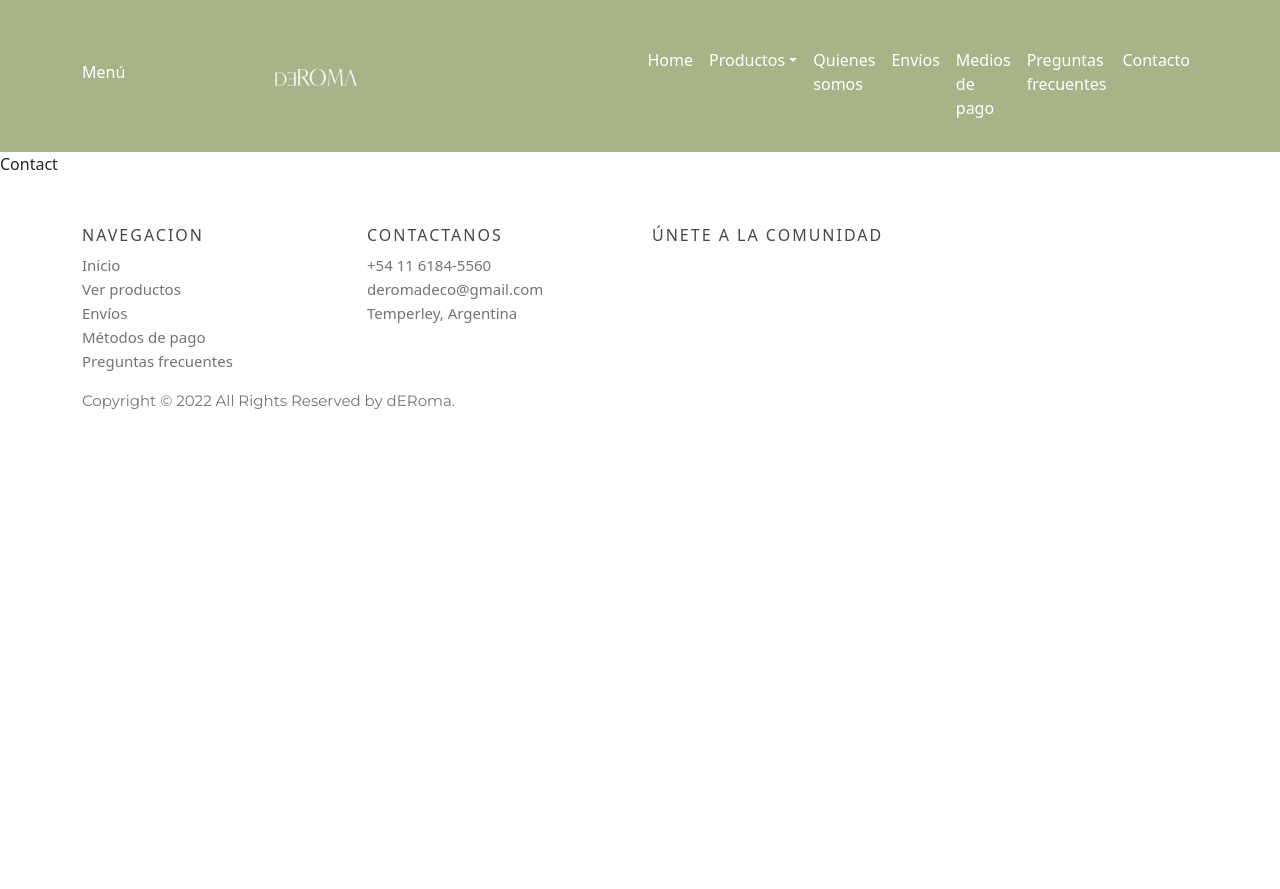
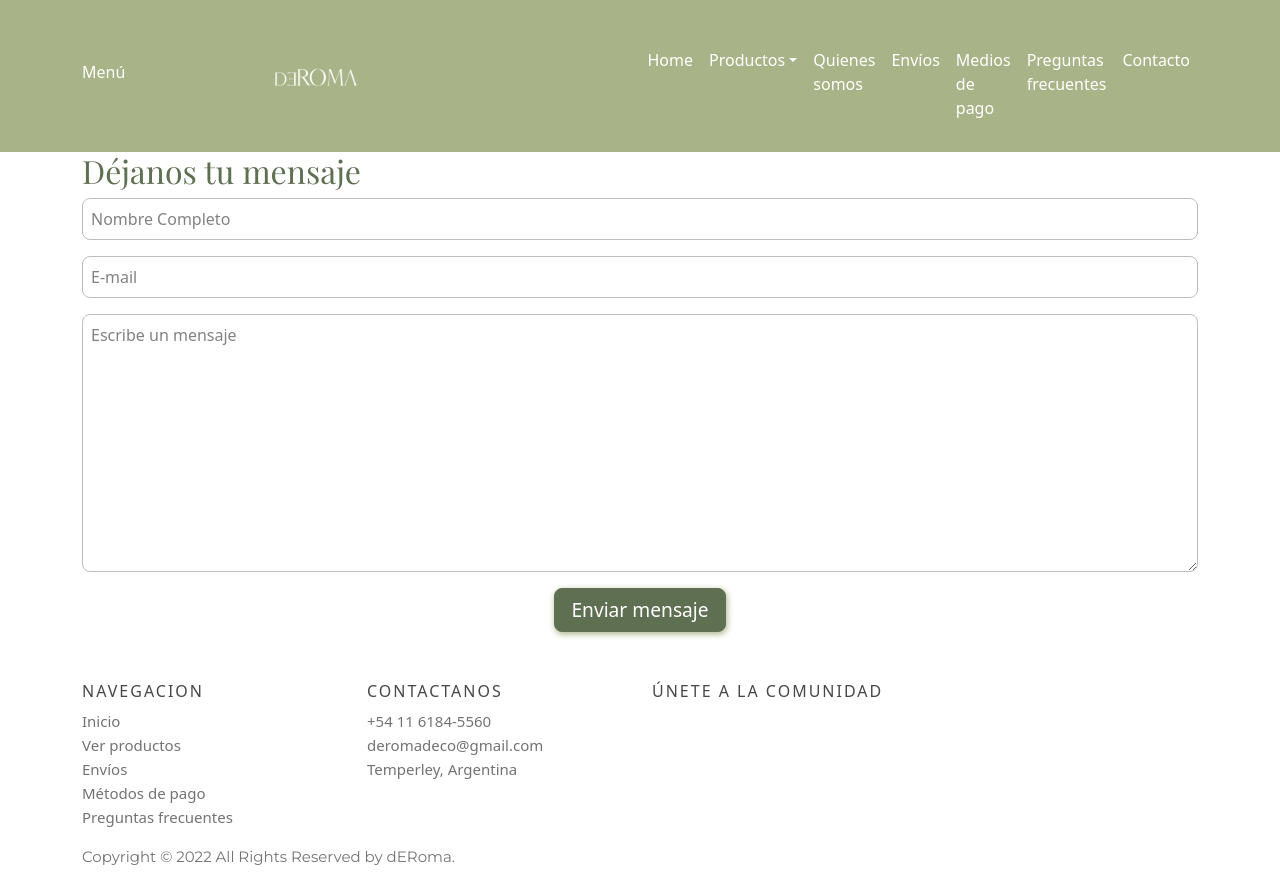
Before and after one commit to nicoarias47/de_roma, a React (Vite) app: page /contacto in a window 1280 px wide. Before the commit the page ends 800 px from the top, so only its background shows below. Built offline with nearby package versions, Linux system fonts and the light colour scheme.

Commit message:
component: ContactForm (only styles)

```diff
--- a/src/components/ContactForm/ContactForm.jsx
+++ b/src/components/ContactForm/ContactForm.jsx
@@ -1,7 +1,36 @@
 import React from "react";
 
 const ContactForm = () => {
-  return <div>ContactForm</div>;
+  return (
+    <div className="contact">
+      <div className="contact-form">
+        <h2>Déjanos tu mensaje</h2>
+        <form className="form">
+          <input
+            type="text"
+            name="name"
+            placeholder="Nombre Completo"
+            className="form-name"
+          />
+          <input
+            type="email"
+            name="email"
+            placeholder="E-mail"
+            className="form-email"
+          />
+          <textarea
+            name="message"
+            id=""
+            cols="30"
+            rows="10"
+            placeholder="Escribe un mensaje"
+            className="form-message"
+          ></textarea>
+          <input type="submit" value="Enviar mensaje" className="form-button" />
+        </form>
+      </div>
+    </div>
+  );
 };
 
 export default ContactForm;
--- a/src/index.css
+++ b/src/index.css
@@ -238,7 +238,7 @@ h5 {
 }
 
 .background-left {
-  background-color: #F2EDE7;
+  background-color: #f2ede7;
 }
 
 .payment-img {
@@ -447,7 +447,7 @@ h5 {
 
 .faq-container {
   border-radius: 2rem;
-  background-color: #F9F5F2;
+  background-color: #f9f5f2;
   padding: 2rem;
 }
 
@@ -497,7 +497,7 @@ h5 {
 .background-doubts {
   margin: 1rem;
   border-radius: 40px 10px 10px 10px;
-  background-color: #F2EDE7;
+  background-color: #f2ede7;
 }
 
 .social-doubts > img {
@@ -541,7 +541,7 @@ h5 {
 
 .faq-container {
   border-radius: 2rem;
-  background-color: #F9F5F2;
+  background-color: #f9f5f2;
   padding: 2rem;
 }
 
@@ -591,7 +591,7 @@ h5 {
 .background-doubts {
   margin: 1rem;
   border-radius: 40px 10px 10px 10px;
-  background-color: #F2EDE7;
+  background-color: #f2ede7;
 }
 
 .social-doubts > img {
@@ -671,4 +671,35 @@ h5 {
   display: none;
 }
 
+.contact-form h2 {
+  font-size: 2rem;
+  color: #5f6f52;
+}
+.contact-form .form {
+  display: flex;
+  flex-direction: column;
+  align-items: center;
+  gap: 1rem;
+}
+.contact-form .form-name, .contact-form .form-message, .contact-form .form-email {
+  border: 1px solid #bdbdbd;
+  border-radius: 8px;
+  padding: 0.5rem;
+  width: 100%;
+}
+.contact-form .form-button {
+  background-color: #5f6f52;
+  color: #ffffff;
+  font-weight: 400;
+  font-size: 1.2rem;
+  padding: 0.4rem 1rem;
+  border: 1px solid #5f6f52;
+  border-radius: 0.5rem;
+  box-shadow: 1px 2px 6px #a9b388;
+}
+.contact-form input::placeholder,
+.contact-form textarea::placeholder {
+  color: #828282;
+}
+
 /*# sourceMappingURL=index.css.map */
--- /dev/null
+++ b/src/sass/_contactForm.scss
@@ -0,0 +1,41 @@
+.contact {
+  &-form {
+    h2 {
+      font-size: 2rem;
+      color: $color-principal-200;
+    }
+
+    .form {
+      display: flex;
+      flex-direction: column;
+      align-items: center;
+      gap: 1rem;
+
+      &-name,
+      &-message,
+      &-email {
+        border: 1px solid $color-grey-0;
+        border-radius: 8px;
+
+        padding: 0.5rem;
+        width: 100%;
+      }
+
+      &-button {
+        background-color: $color-principal-200;
+        color: $color-white-0;
+        font-weight: 400;
+        font-size: 1.2rem;
+        padding: 0.4rem 1rem;
+        border: 1px solid $color-principal-200;
+        border-radius: 0.5rem;
+        box-shadow: 1px 2px 6px $color-principal-100;
+      }
+    }
+
+    input::placeholder,
+    textarea::placeholder {
+      color: $color-grey-100;
+    }
+  }
+}
--- a/src/sass/style.scss
+++ b/src/sass/style.scss
@@ -16,3 +16,4 @@
 @import "doubts";
 @import "circleFooter";
 @import "sectionCarousel";
+@import "contactForm";
--- a/src/views/Contact.jsx
+++ b/src/views/Contact.jsx
@@ -1,7 +1,13 @@
 import React from "react";
+import { Container } from "react-bootstrap";
+import ContactForm from "../components/ContactForm/ContactForm";
 
 const Contact = () => {
-  return <div>Contact</div>;
+  return (
+    <Container fluid="lg">
+      <ContactForm />
+    </Container>
+  );
 };
 
 export default Contact;
```
Also changed, not shown: src/sass/_variables.scss (+7 -4 lines), 1 other file (tests, documents, lock files or other folders).
